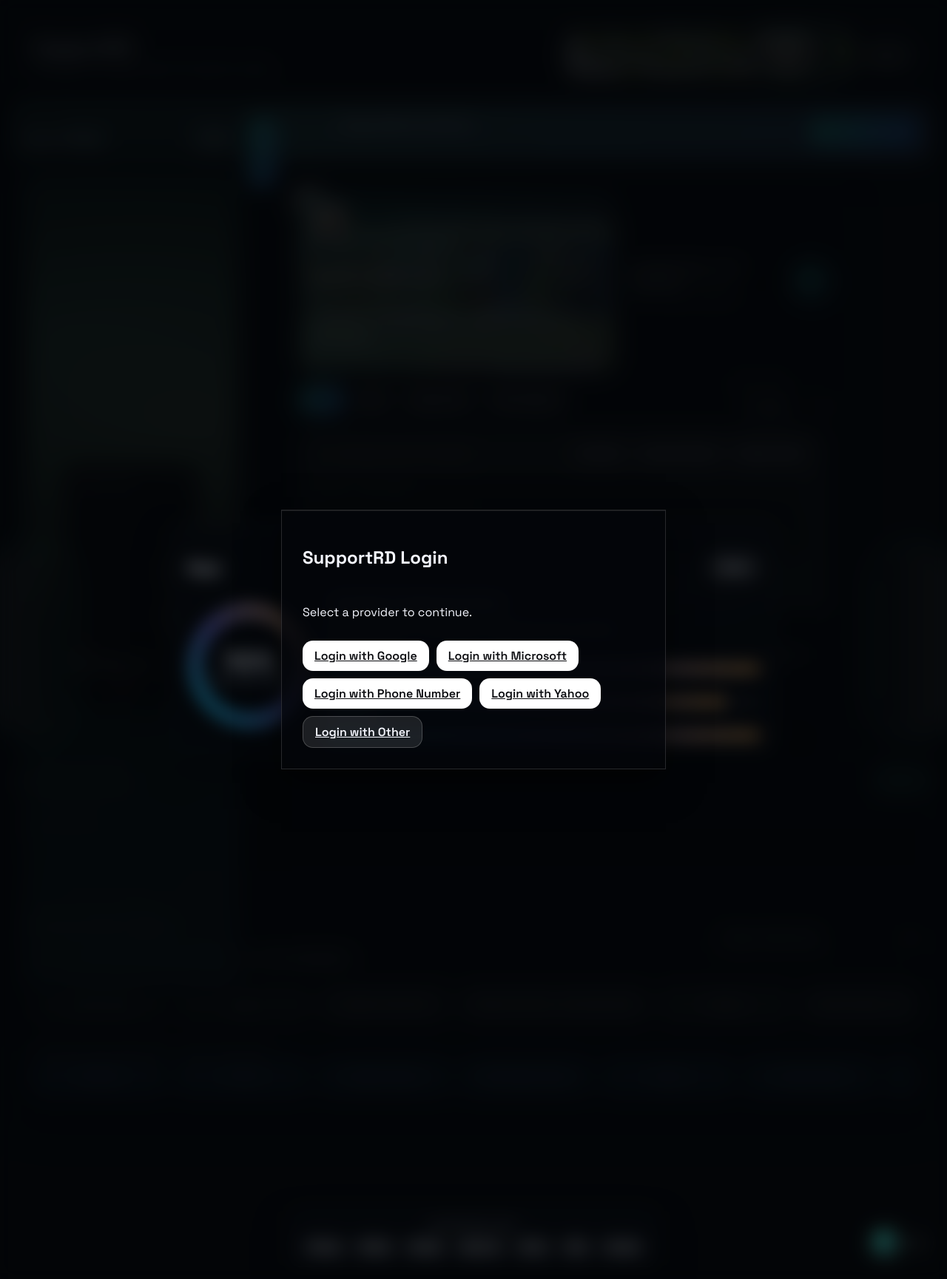
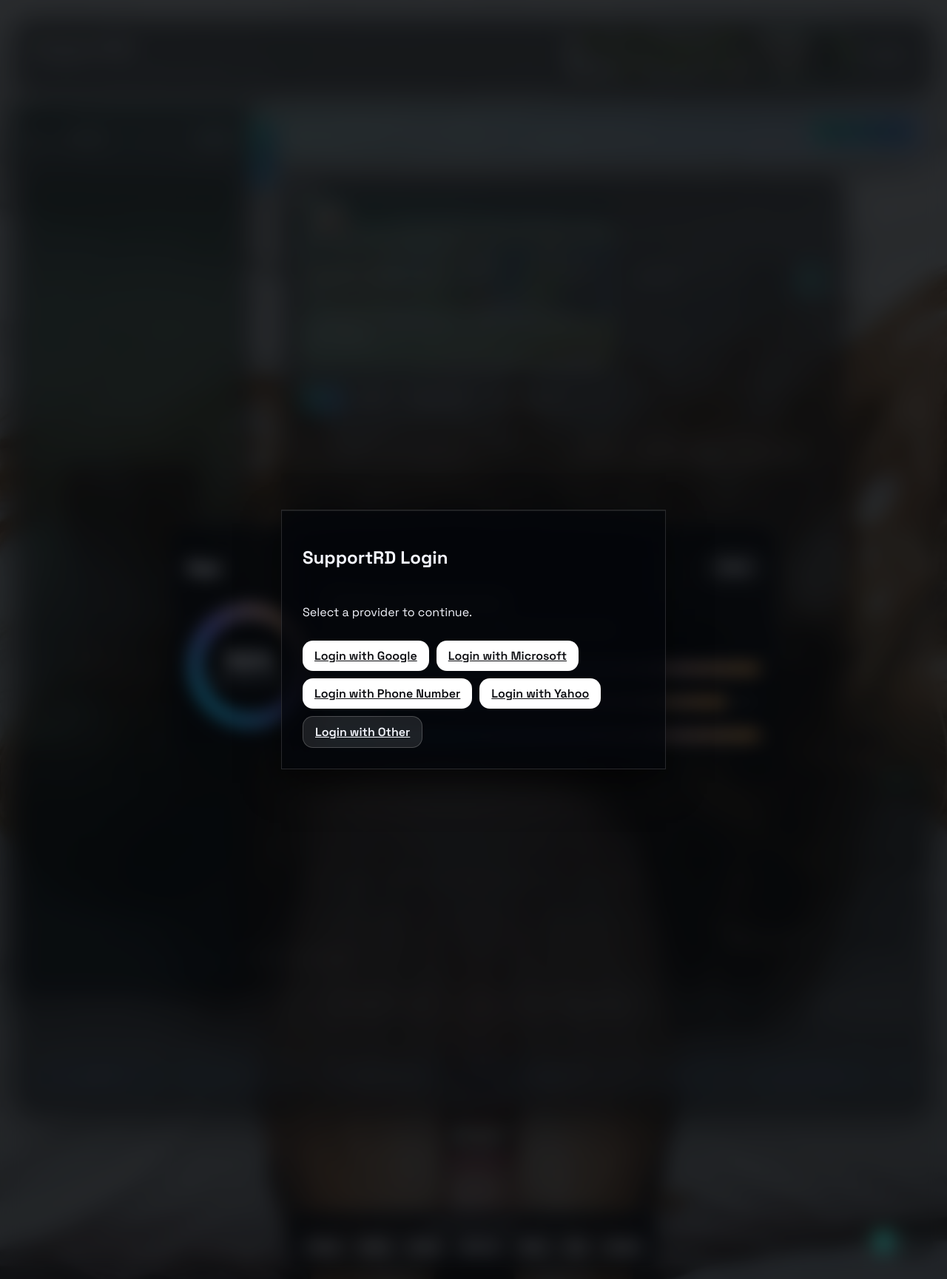
Before and after one commit to tehleader1/tehleader1, a Flask app: page / in a window 1280 px wide. Shown: the whole page at 74% size. Run offline with Flask 3, Linux system fonts and the light colour scheme; some libraries are stand-ins or nearby versions.

Commit message:
Restore hero background image

```diff
--- a/static/index.html
+++ b/static/index.html
@@ -8,7 +8,7 @@
 <link rel="preconnect" href="https://fonts.googleapis.com">
 <link rel="preconnect" href="https://fonts.gstatic.com" crossorigin>
 <link href="https://fonts.googleapis.com/css2?family=Outfit:wght@300;400;500;600;700&family=Space+Grotesk:wght@400;500;600;700&display=swap" rel="stylesheet">
-<link rel="stylesheet" href="/static/style.css?v=20260318j">
+<link rel="stylesheet" href="/static/style.css?v=20260318k">
 <script src="https://cdn.auth0.com/js/auth0/9.24/auth0.min.js"></script>
 </head>
 <body class="theme-aurora plus500">
--- a/static/style.css
+++ b/static/style.css
@@ -16,7 +16,7 @@
   *{box-sizing:border-box;}
   body{background:var(--page-bg);}
 body{margin:0;font-family:"Space Grotesk",system-ui,sans-serif;background:#07080b;color:var(--text);min-height:100vh;overflow-x:hidden;}
-body::before{content:"";position:fixed;inset:0;background:none;z-index:-2;}
+body::before{content:"";position:fixed;inset:0;background:url('/static/images/woman-waking-up12.jpg') center/cover no-repeat;z-index:-2;}
 .bg-layers{position:fixed;inset:0;background:none;pointer-events:none;z-index:-1;}
 
 #app{padding:26px 22px 140px;}
```
